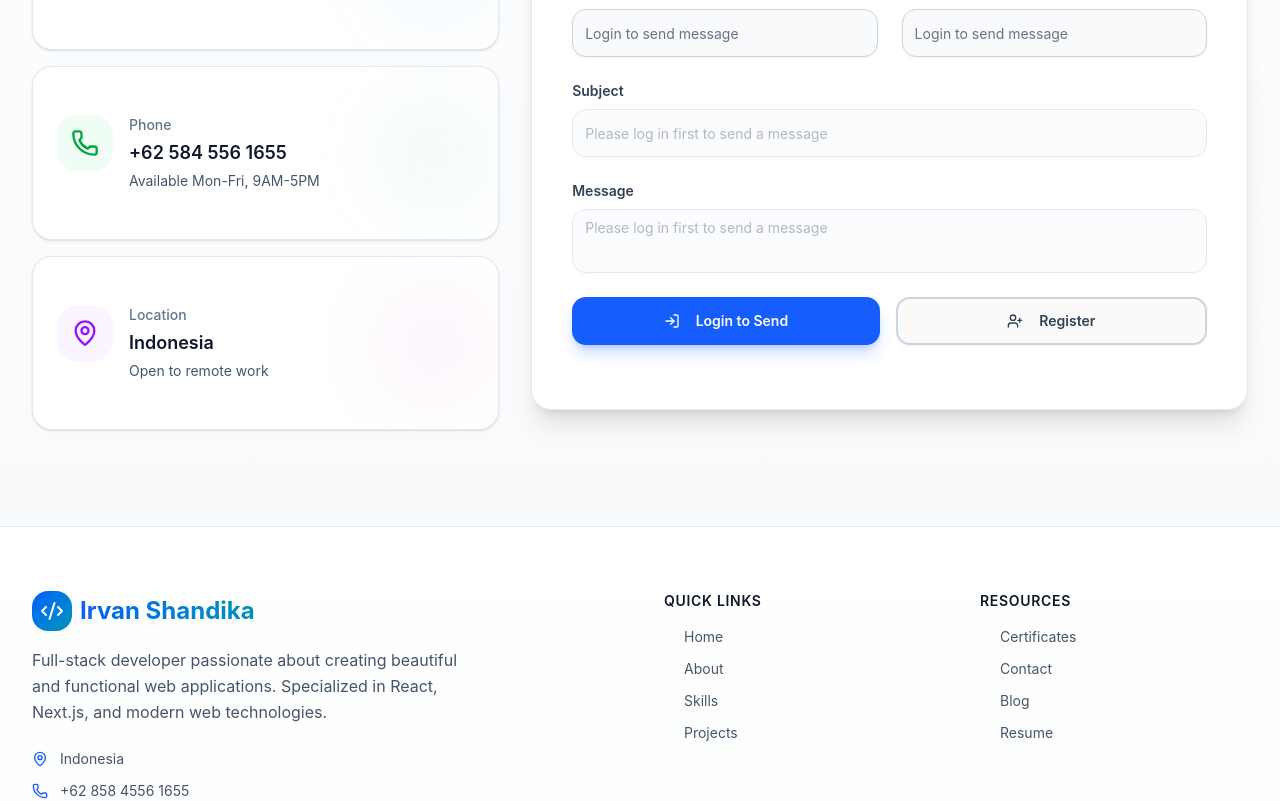
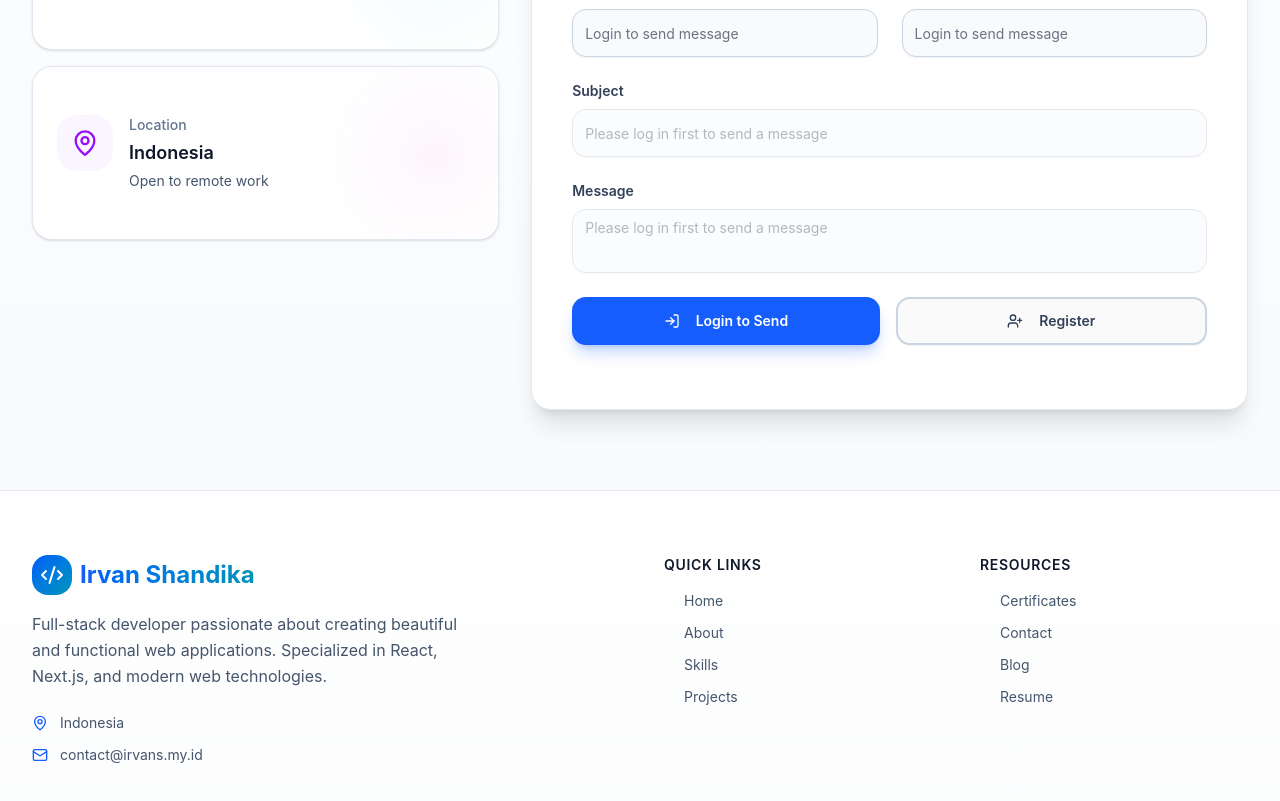
Before and after one commit to irvanshandika/irvans, a Next.js app: page / in a window 1280 px wide. Shown: the part 4080-4881 px from the top of the page. Built offline with nearby package versions, Linux system fonts and the light colour scheme; no server answers; the database is empty; what react-google-recaptcha-v3 would draw is missing.

Commit message:
fix: Fixed UI

```diff
--- a/src/components/Footer.tsx
+++ b/src/components/Footer.tsx
@@ -5,7 +5,6 @@ import {
   Mail,
   Heart,
   MapPin,
-  Phone,
   Send,
   Twitter,
   Instagram,
@@ -69,11 +68,6 @@ const Footer = () => {
     {
       icon: MapPin,
       text: 'Indonesia',
-    },
-    {
-      icon: Phone,
-      text: '+62 858 4556 1655',
-      href: 'tel:+6285845561655',
     },
     {
       icon: Mail,
@@ -244,7 +238,6 @@ const Footer = () => {
           </div>
         </div>
       </div>
-
     </footer>
   );
 };
--- a/src/components/sections/Contact.tsx
+++ b/src/components/sections/Contact.tsx
@@ -3,7 +3,6 @@ import React, { useState, useEffect } from 'react';
 import {
   Mail,
   MapPin,
-  Phone,
   Send,
   LogIn,
   UserPlus,
@@ -126,15 +125,6 @@ const Contact = () => {
       description: 'Send me an email anytime',
       color: 'from-blue-500 to-cyan-500',
       bgColor: 'bg-blue-50 dark:bg-blue-950/30',
-    },
-    {
-      icon: Phone,
-      title: 'Phone',
-      value: '+62 584 556 1655',
-      link: 'https://wa.me/625845561655',
-      description: 'Available Mon-Fri, 9AM-5PM',
-      color: 'from-green-500 to-emerald-500',
-      bgColor: 'bg-green-50 dark:bg-green-950/30',
     },
     {
       icon: MapPin,
```
